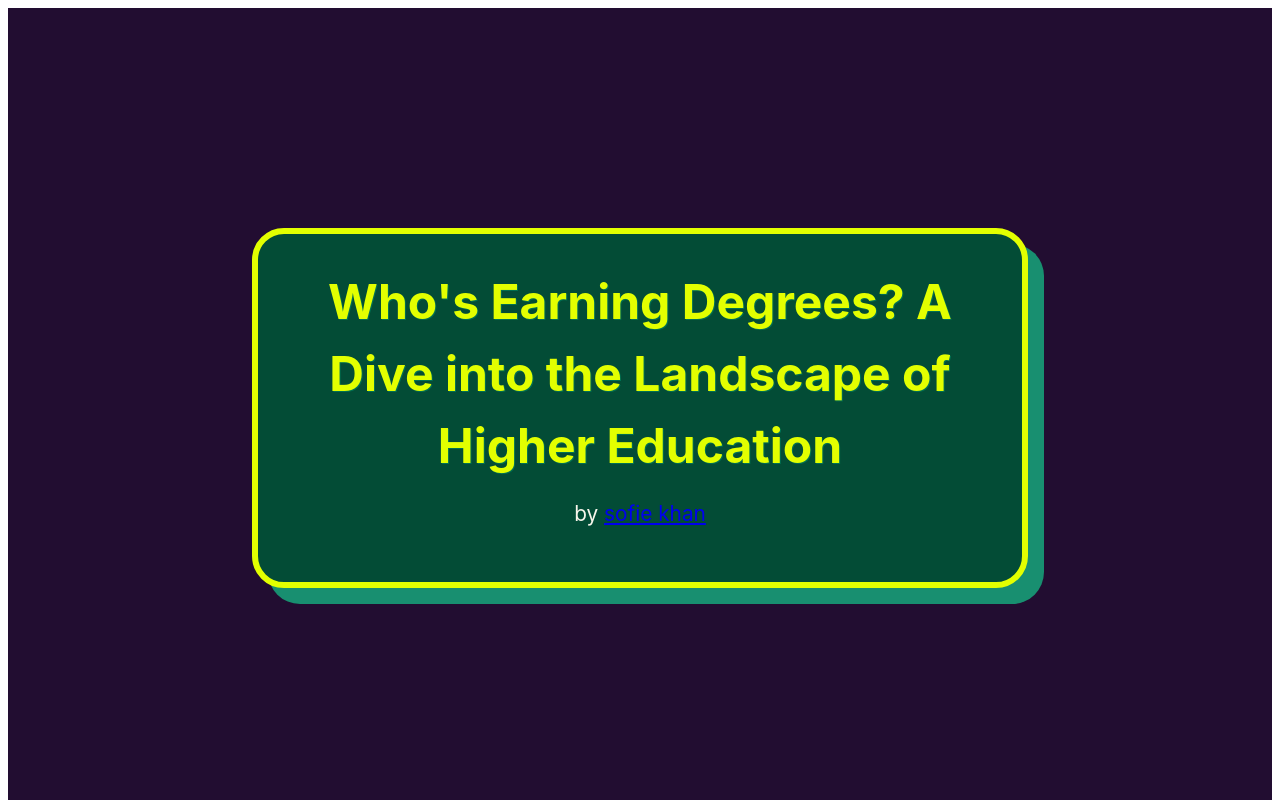
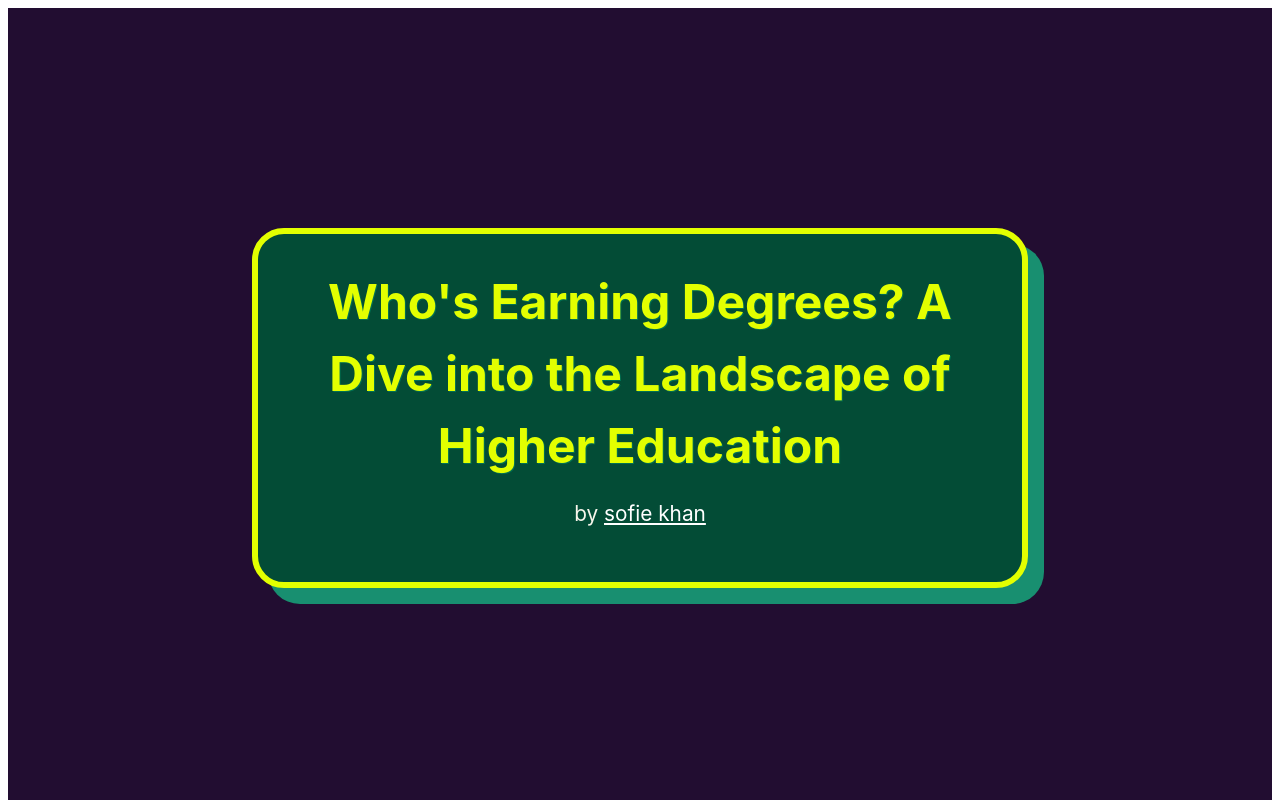
Before and after one commit to khansofie/bwdc-challenge, a Svelte app: page / in a window 1280 px wide. Shown: the top 800 px of the page. Built offline with nearby package versions, Linux system fonts and the light colour scheme.

Commit message:
link changes

```diff
--- a/src/sections/TitleSection.svelte
+++ b/src/sections/TitleSection.svelte
@@ -2,7 +2,7 @@
     import TitleCard from "../lib/TitleCard.svelte";
 
     const title = "Who's Earning Degrees? A Dive into the Landscape of Higher Education";
-    const subtitle = 'by <a href ="https://www.linkedin.com/in/sofie-khan/" target="_blank" rel="noopene noreferrer">sofie khan</a> ';
+    const subtitle = 'by <a href ="https://www.linkedin.com/in/sofie-khan/" target="_blank" rel="noopene noreferrer" style="color: white; text-decoration: underline;">sofie khan</a> ';
 </script>
 
 <TitleCard {title} {subtitle} />
```
